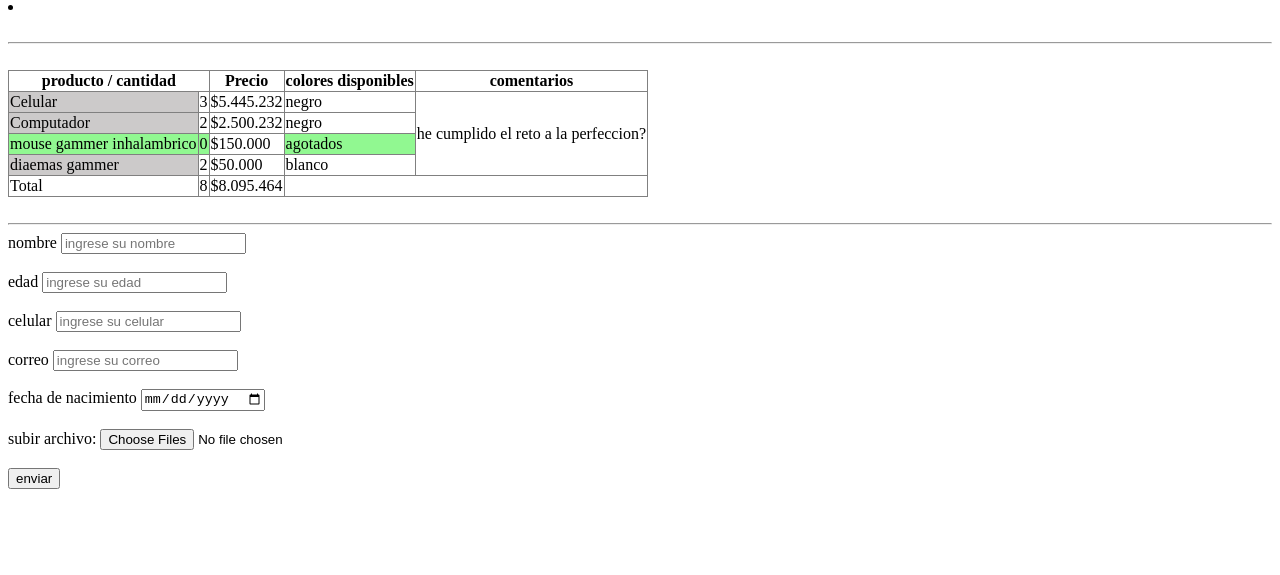
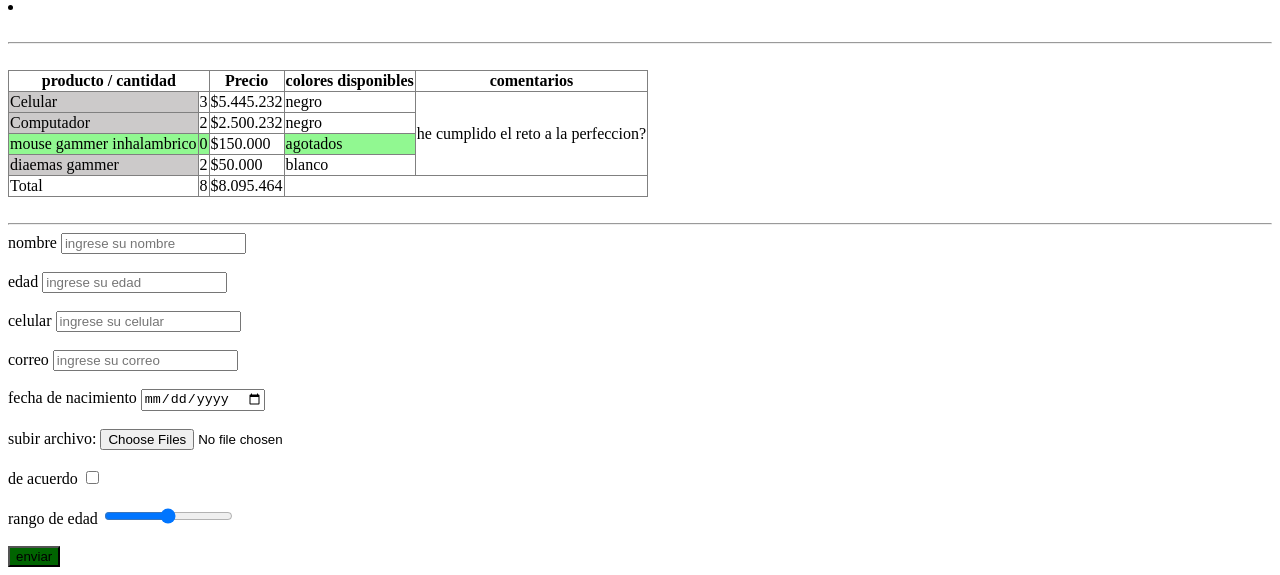
Before and after one commit to luisalexandermm/stylezone, a plain HTML site: page index.html in a window 1280 px wide. Shown: the part 1809-2384 px from the top of the page. Before the commit the page ends 2306 px from the top, so only its background shows below. Drawn offline with Linux system fonts and the light colour scheme.

Commit message:
Add files via upload

```diff
--- a/index.html
+++ b/index.html
@@ -107,7 +107,13 @@
                            <label for="archivo">subir archivo:</label>
                            <input type="file" id="archivo" multiple accept=".pdf,.doc,.png" name="archivo" placeholder="ingrese el archivo" required>
                            <br><br>
-                           <input type="submit" value="enviar" required>
+                           <label for="revisar">de acuerdo</label>
+                           <input type="checkbox" name="revisar" id="revisar" required>
+                           <br><br>
+                           <label for="rango">rango de edad</label>
+                           <input type="range" id="rango" name="rango" min="18" max="100">
+                           <br><br>
+                           <input type="submit" value="enviar" style="background-color: darkgreen;" required>
                          </form>
     </body>
 </html>
```
